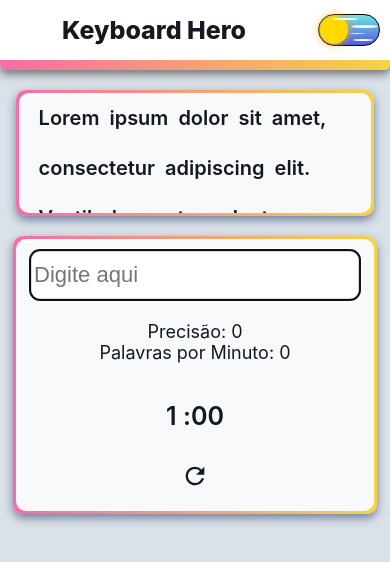
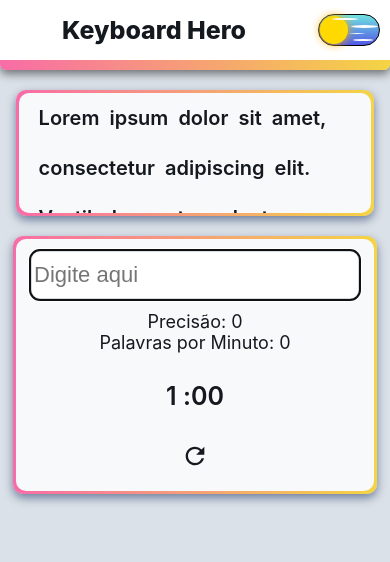
Before and after one commit to MatheusTurra/KeyboardHero, a Next.js app: page / in a window 390 px wide. Shown: the top 562 px of the page. Built offline with nearby package versions, Linux system fonts and the light colour scheme.

Commit message:
Responsividade do container de resultado

```diff
--- a/components/typing_test/Result/styles.js
+++ b/components/typing_test/Result/styles.js
@@ -2,19 +2,23 @@ import styled from 'styled-components';
 
 
 export const ResultContainer = styled.div`
-  width: 80%;
+  width: 100%;
   height: 5rem;
   font-size: 1.8rem;
   border-radius: 1rem;
-  margin: 1rem auto;
   background-color: ${props => props.theme.colors.secondary};
+
+  @media(min-width: 768px) and (max-width: 995px) {
+    padding-top: 1rem;
+    font-size: 1.3rem;
+  }
 `;
 
 export const Wrapper = styled.div`
   display: flex;
   justify-content: center;
   flex-direction: column;
-  align-items: flex-start;
+  align-items: center;
 
   & span {
     margin: 0 auto;
```
